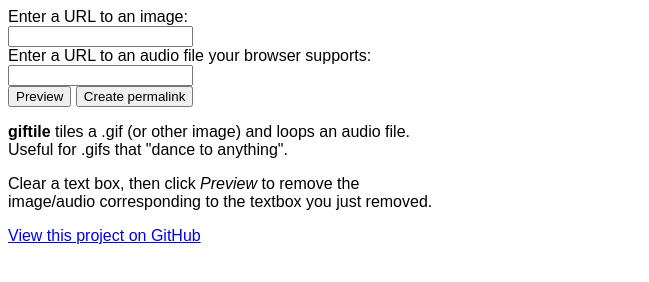
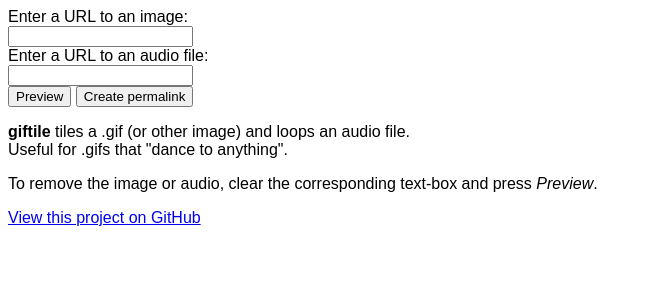
Before and after one commit to ioistired/gif-tile, a plain HTML site: page index.html in a window 1280 px wide. Shown: the whole page, without its empty margins (0-649 px from the left). Drawn offline with Linux system fonts and the light colour scheme.

Commit message:
index: clarify the instructions

```diff
--- a/index.html
+++ b/index.html
@@ -46,7 +46,7 @@
                 <label for="imgUrlEl">Enter a URL to an image:</label><br>
                 <input id="imgUrlEl" type="url" novalidate><br>
 
-                <label for="audioUrlEl">Enter a URL to an audio file your browser supports:</label><br>
+                <label for="audioUrlEl">Enter a URL to an audio file:</label><br>
                 <input id="audioUrlEl" type="url" novalidate><br>
 
                 <button id="updateButton">Preview</button>
@@ -57,8 +57,7 @@
                 Useful for .gifs that "dance to anything".<br>
             </p>
             <p>
-                Clear a text box, then click <em>Preview</em> to remove the<br>
-                image/audio corresponding to the textbox you just removed.
+                To remove the image or audio, clear the corresponding text-box and press <i>Preview</i>.
             </p>
             <a href="https://github.com/bmintz/giftile" target="_blank">View this project on GitHub</a>
             <audio id="bgAudio" preload="auto" autoplay loop></audio>
```
